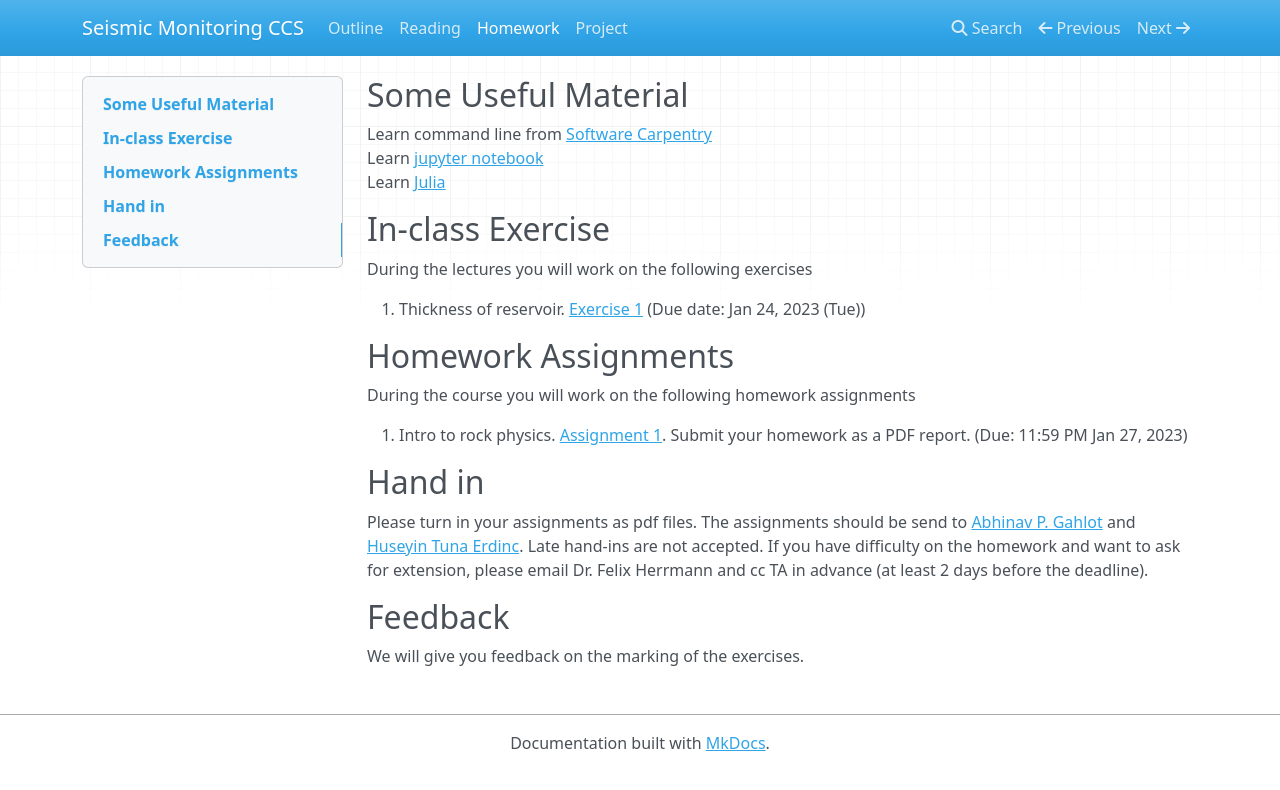
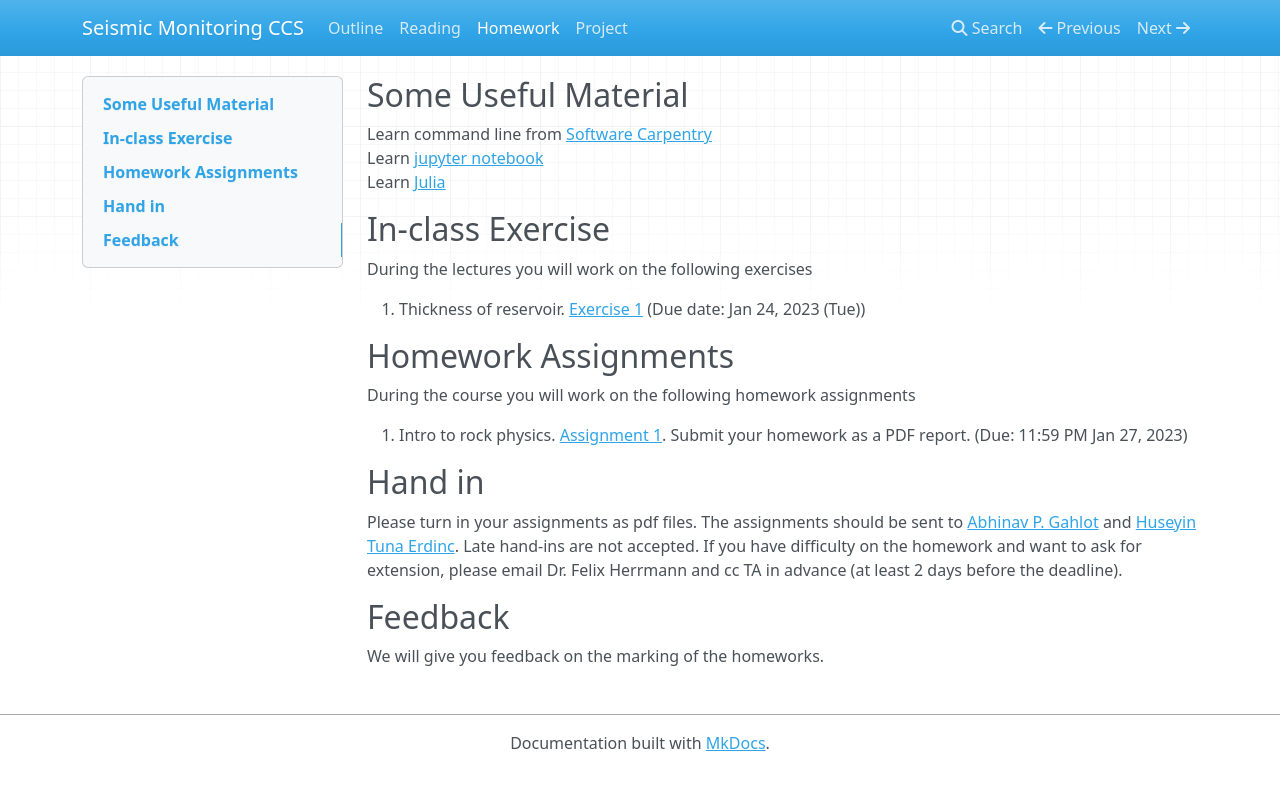
Before and after one commit to flexie/eas-4803-8803-ccs, an MkDocs documentation site: the page built from docs/homework.md, in a window 1280 px wide. Shown: the top 790 px of the page. Built offline with MkDocs 1.6.1, drawn with Linux system fonts in a browser that asks for light colours; nearby versions of some CDN libraries.

```diff
--- a/docs/homework.md
+++ b/docs/homework.md
@@ -177,8 +177,8 @@ These exercises will introduce you to the [Julia programming language](https://j
 
 ## Hand in
 
-Please turn in your assignments as pdf files. The assignments should be send to [Abhinav P. Gahlot](mailto:agahlot8@gatech.edu) and [Huseyin Tuna Erdinc](mailto:herdinc3@gatech.edu). Late hand-ins are not accepted. If you have difficulty on the homework and want to ask for extension, please email Dr. Felix Herrmann and cc TA in advance (at least 2 days before the deadline).
+Please turn in your assignments as pdf files. The assignments should be sent to [Abhinav P. Gahlot](mailto:agahlot8@gatech.edu) and [Huseyin Tuna Erdinc](mailto:herdinc3@gatech.edu). Late hand-ins are not accepted. If you have difficulty on the homework and want to ask for extension, please email Dr. Felix Herrmann and cc TA in advance (at least 2 days before the deadline).
 
 ## Feedback
 
-We will give you feedback on the marking of the exercises.
+We will give you feedback on the marking of the homeworks.
```
